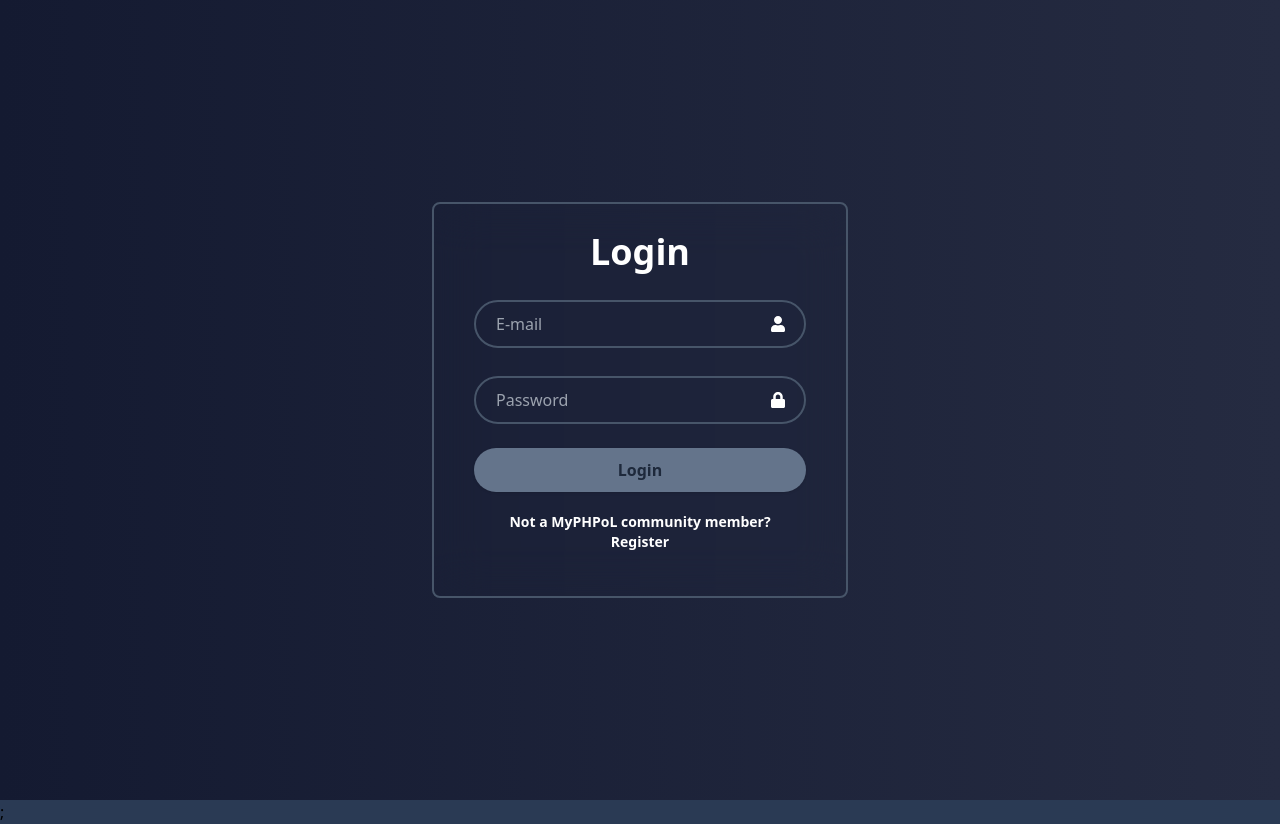
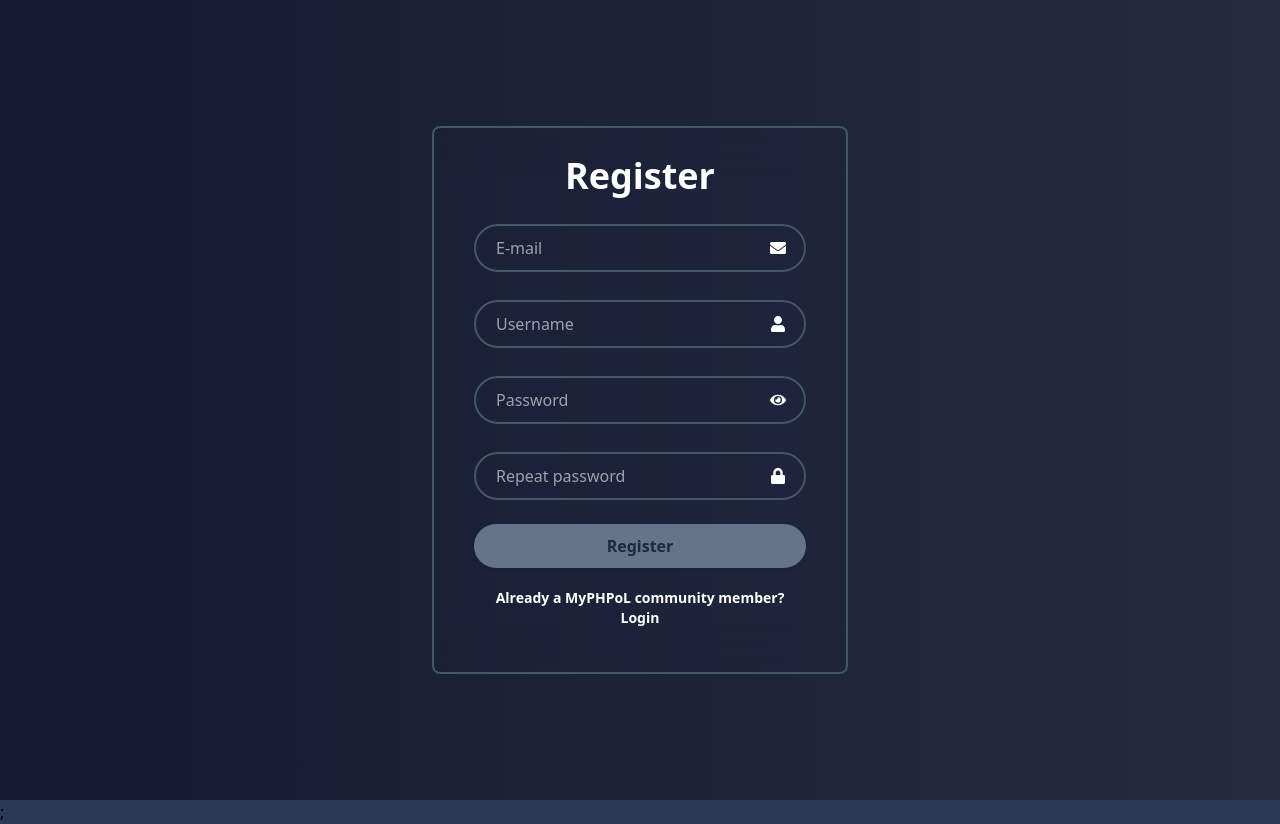
Before and after one commit to MyPHPoL/MyCommsFront, a React (Create React App) app: page /Register in a window 1280 px wide. Before the commit this address led to /login. Built offline with nearby package versions, Linux system fonts and the light colour scheme.

Commit message:
Update app.tsx

```diff
--- a/src/App.tsx
+++ b/src/App.tsx
@@ -1,12 +1,11 @@
-import { Navigate, Outlet } from "react-router-dom";
+import { Outlet } from "react-router-dom";
 
-function App(){
-    return (
-        <div>
-          <Navigate to='/login' />
-          <Outlet/>
-        </div>
-    );
+function App() {
+  return (
+    <div>
+      <Outlet />
+    </div>
+  );
 }
 
 export default App;
```
